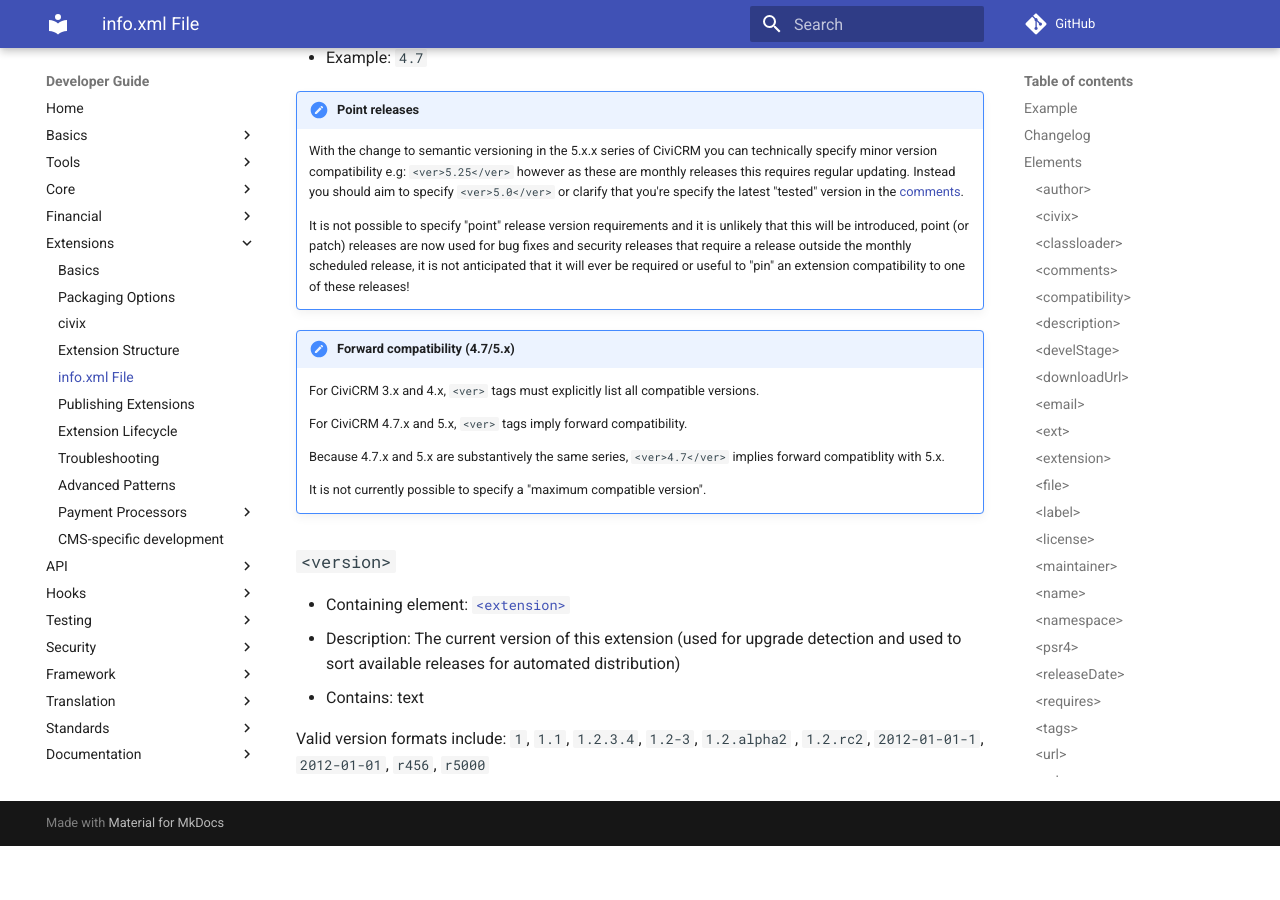
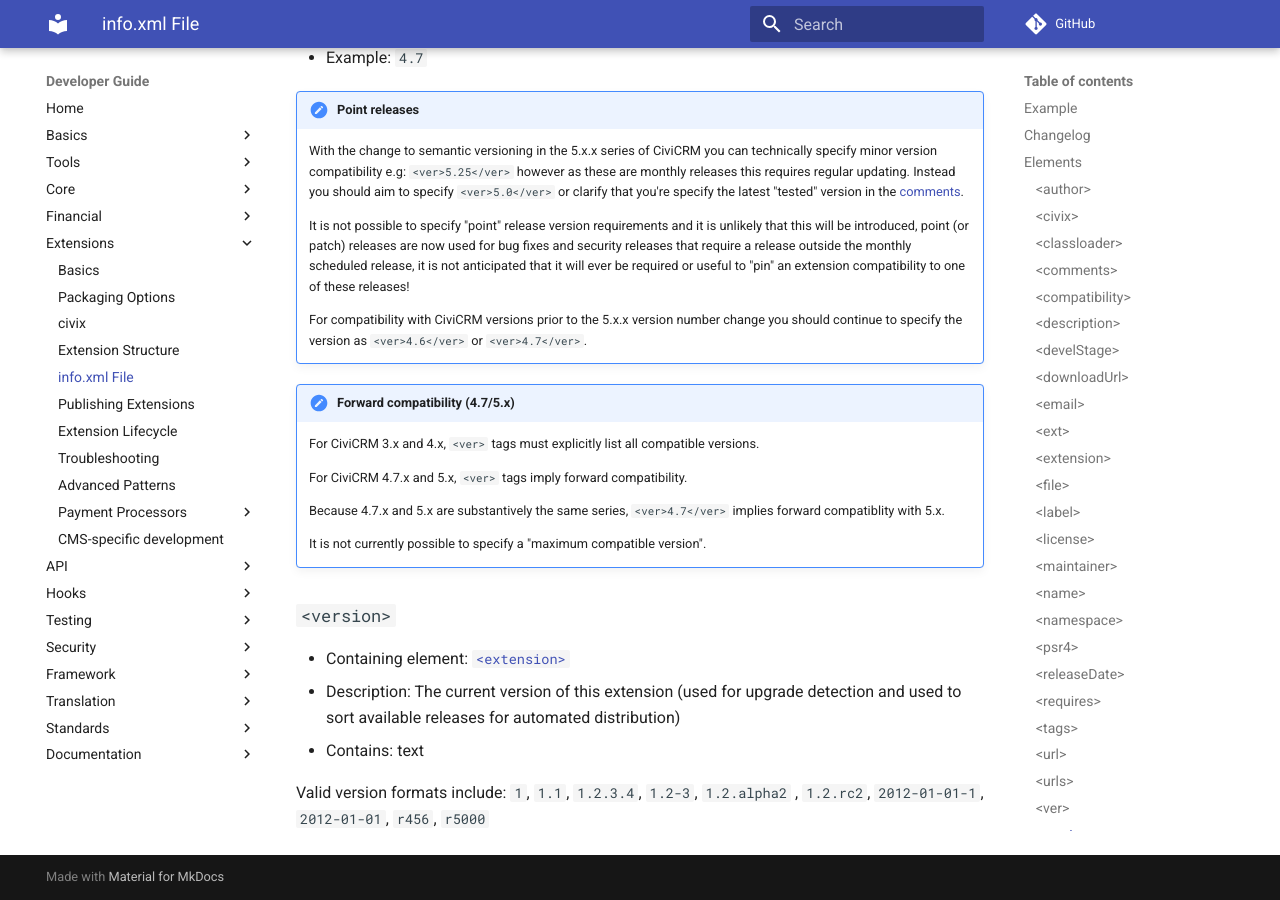
Before and after one commit to civicrm/civicrm-dev-docs, an MkDocs documentation site: the page built from docs/extensions/info-xml.md, in a window 1280 px wide and 900 px high, scrolled down 11701 px. Built offline with MkDocs 1.6.1 and Material for MkDocs 9.7.7, drawn with Linux system fonts in a browser that asks for light colours; comment, search, counter and statistics services are not loaded; before the commit the page ends 12547 px from its top, so only the background shows below that.

Commit message:
Update info-xml.md

```diff
--- a/docs/extensions/info-xml.md
+++ b/docs/extensions/info-xml.md
@@ -370,6 +370,8 @@
 
     It is not possible to specify "point" release version requirements and it is unlikely that this will be introduced, point (or patch) releases are now used for bug fixes and security releases that require a release outside the monthly scheduled release, it is not anticipated that it will ever be required or useful to "pin" an extension compatibility to one of these releases!
 
+    For compatibility with CiviCRM versions prior to the 5.x.x version number change you should continue to specify the version as `<ver>4.6</ver>` or `<ver>4.7</ver>`.
+
 !!! note "Forward compatibility (4.7/5.x)"
     For CiviCRM 3.x and 4.x, `<ver>` tags must explicitly list all compatible versions.
 
```
